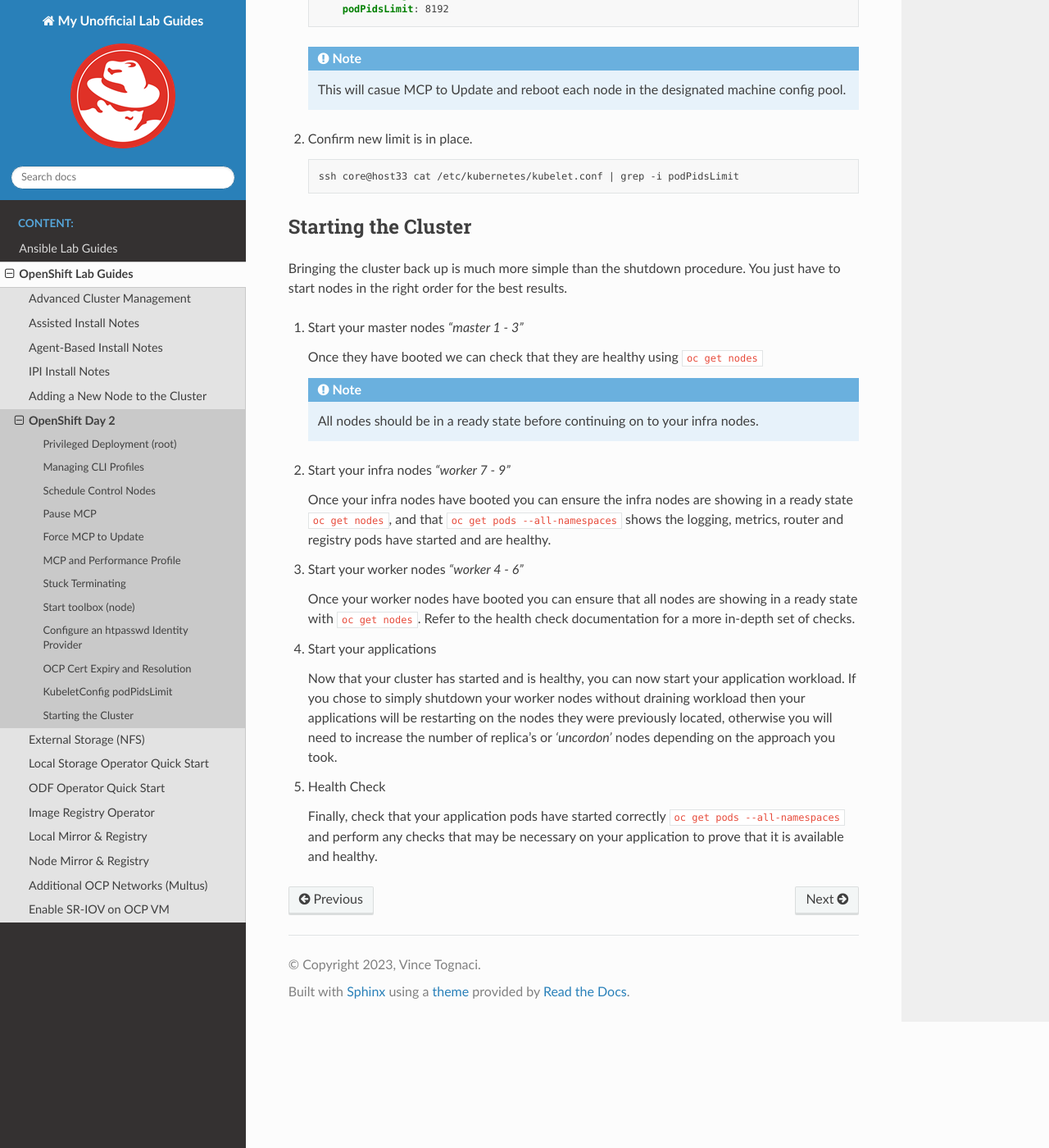
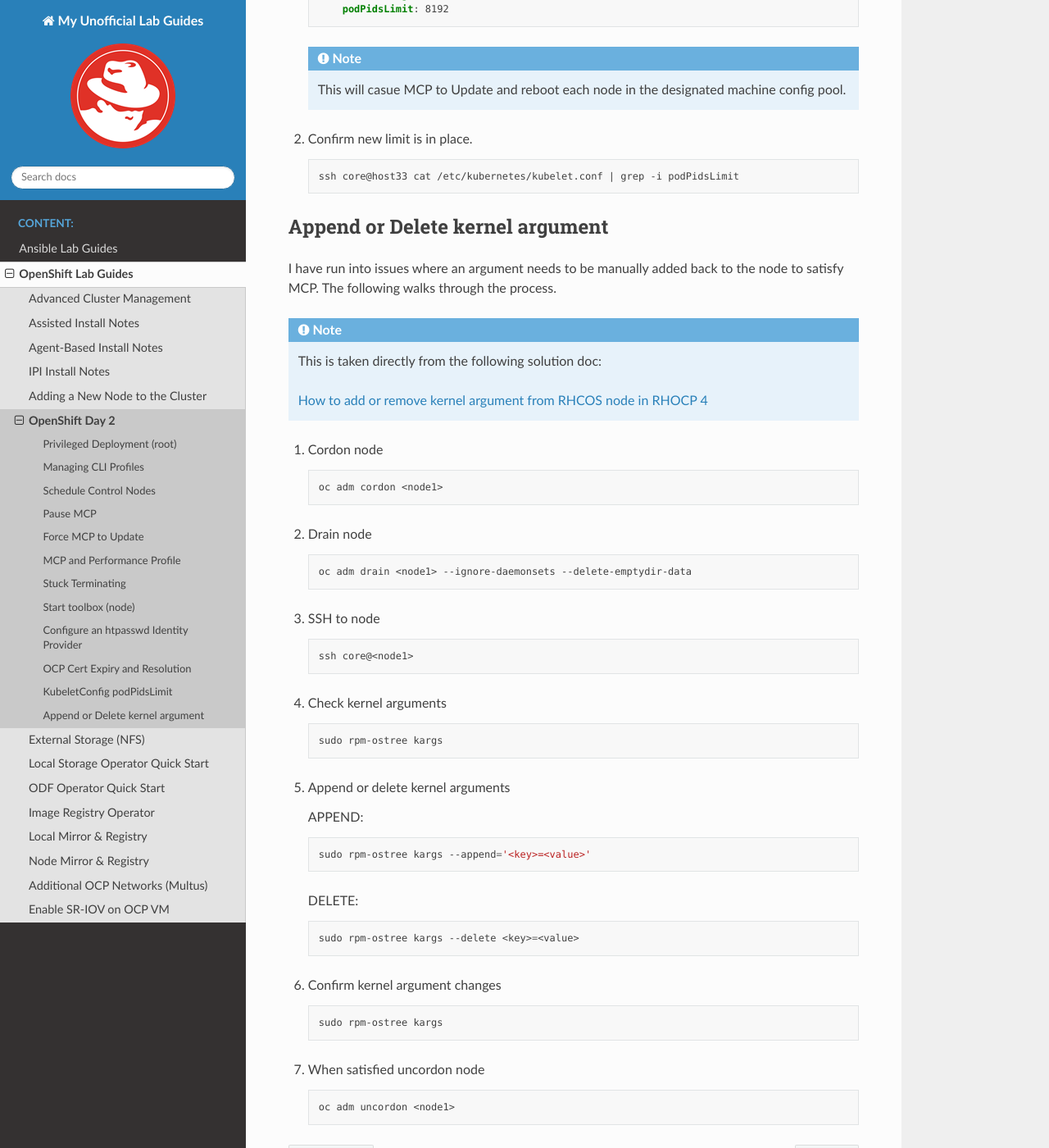
Before and after one commit to vtog/labGuides, a Sphinx documentation site: the page built from source/ocp/openshift-day2.rst, in a window 1280 px wide and 1400 px high, scrolled down 9680 px. Shown: the whole window at 82% size. Built offline with Sphinx 7.4.7 and the Read the Docs theme 2.0.0, drawn with Linux system fonts in a browser that asks for light colours; pages that are not in the unit, such as notebooks, are missing from menus.

Commit message:
added rh sol doc for add/rem kernel args

```diff
--- a/source/ocp/openshift-day2.rst
+++ b/source/ocp/openshift-day2.rst
@@ -504,44 +504,64 @@
 
       ssh core@host33 cat /etc/kubernetes/kubelet.conf | grep -i podPidsLimit
 
-Starting the Cluster
---------------------
+Append or Delete kernel argument
+--------------------------------
 
-Bringing the cluster back up is much more simple than the shutdown procedure.
-You just have to start nodes in the right order for the best results.
+I have run into issues where an argument needs to be manually added back to
+the node to satisfy MCP. The following walks through the process.
 
-#. Start your master nodes *"master 1 - 3"*
+.. note:: This is taken directly from the following solution doc:
 
-   Once they have booted we can check that they are healthy using
-   :code:`oc get nodes`
+   `How to add or remove kernel argument from RHCOS node in RHOCP 4
+   <https://access.redhat.com/solutions/6891971>`_
 
-   .. note:: All nodes should be in a ready state before continuing on to your infra
-      nodes.
+1. Cordon node
 
-#. Start your infra nodes *"worker 7 - 9"*
+   .. code-block:: bash
 
-   Once your infra nodes have booted you can ensure the infra nodes are showing
-   in a ready state :code:`oc get nodes`, and that
-   :code:`oc get pods --all-namespaces` shows the logging, metrics, router and
-   registry pods have started and are healthy.
+      oc adm cordon <node1>
 
-#. Start your worker nodes *"worker 4 - 6"*
+#. Drain node
 
-   Once your worker nodes have booted you can ensure that all nodes are showing
-   in a ready state with :code:`oc get nodes`. Refer to the health check
-   documentation for a more in-depth set of checks.
+   .. code-block:: bash
 
-#. Start your applications
+      oc adm drain <node1> --ignore-daemonsets --delete-emptydir-data
 
-   Now that your cluster has started and is healthy, you can now start your
-   application workload. If you chose to simply shutdown your worker nodes
-   without draining workload then your applications will be restarting on the
-   nodes they were previously located, otherwise you will need to increase the
-   number of replica's or *'uncordon'* nodes depending on the approach you
-   took.
+#. SSH to node
 
-#. Health Check
 
-   Finally, check that your application pods have started correctly
-   :code:`oc get pods --all-namespaces` and perform any checks that may be
-   necessary on your application to prove that it is available and healthy.
+   .. code-block:: bash
+
+      ssh core@<node1>
+
+#. Check kernel arguments
+
+   .. code-block:: bash
+
+      sudo rpm-ostree kargs
+
+#. Append or delete kernel arguments
+
+   APPEND:
+
+   .. code-block:: bash
+
+      sudo rpm-ostree kargs --append='<key>=<value>'
+
+   DELETE:
+
+   .. code-block:: bash
+
+      sudo rpm-ostree kargs --delete <key>=<value>
+
+#. Confirm kernel argument changes
+
+   .. code-block:: bash
+
+      sudo rpm-ostree kargs
+
+#. When satisfied uncordon node
+
+   .. code-block:: bash
+
+      oc adm uncordon <node1>
```
